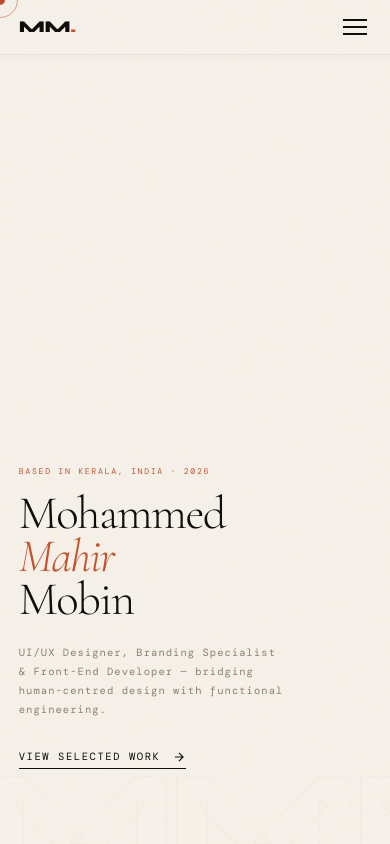
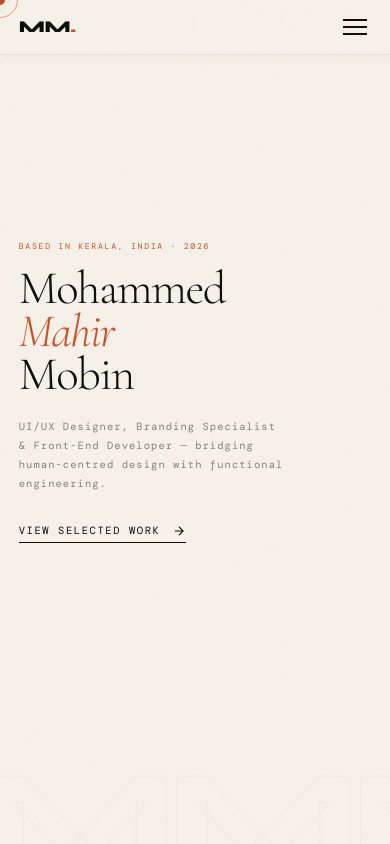
Before and after one commit to mahirmobin/mahir-portfolio, a React (Vite) app: page / in a window 390 px wide. Shown: the top 844 px of the page. Built offline with nearby package versions, Linux system fonts and the light colour scheme; a web font is replaced by a local one.

Commit message:
style: fix mobile hero spacing and adjust nav glass opacity

```diff
--- a/src/components/Hero.css
+++ b/src/components/Hero.css
@@ -147,10 +147,10 @@
   #hero {
     min-height: 100svh;
     padding: 0 1.25rem;
-    align-content: end;
+    align-content: center;
   }
   .hero-left {
-    padding-bottom: 5rem;
+    padding-top: 2rem;
   }
   .hero-eyebrow {
     font-size: 0.55rem;
--- a/src/components/Nav.css
+++ b/src/components/Nav.css
@@ -91,7 +91,7 @@ nav {
     justify-content: center;
     align-items: center;
     gap: 3rem;
-    background: rgba(245, 240, 232, 0.65);
+    background: rgba(245, 240, 232, 0.85);
     backdrop-filter: blur(40px) saturate(1.8);
     -webkit-backdrop-filter: blur(40px) saturate(1.8);
     z-index: 9998;
@@ -104,11 +104,10 @@ nav {
     pointer-events: all;
   }
   .nav-links a {
-    font-size: 1.2rem;
-    letter-spacing: 0.25em;
+    font-size: 1.5rem;
+    letter-spacing: 0.15em;
     color: var(--ink);
-    font-family: 'Syne', sans-serif;
-    font-weight: 600;
+    text-transform: uppercase;
   }
   .nav-links a:hover {
     color: var(--accent);
```
